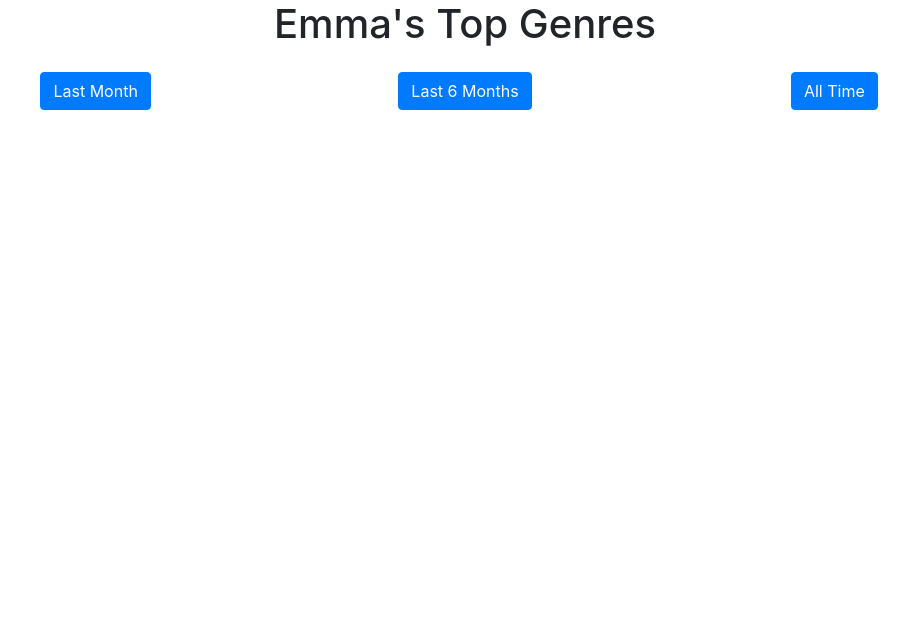
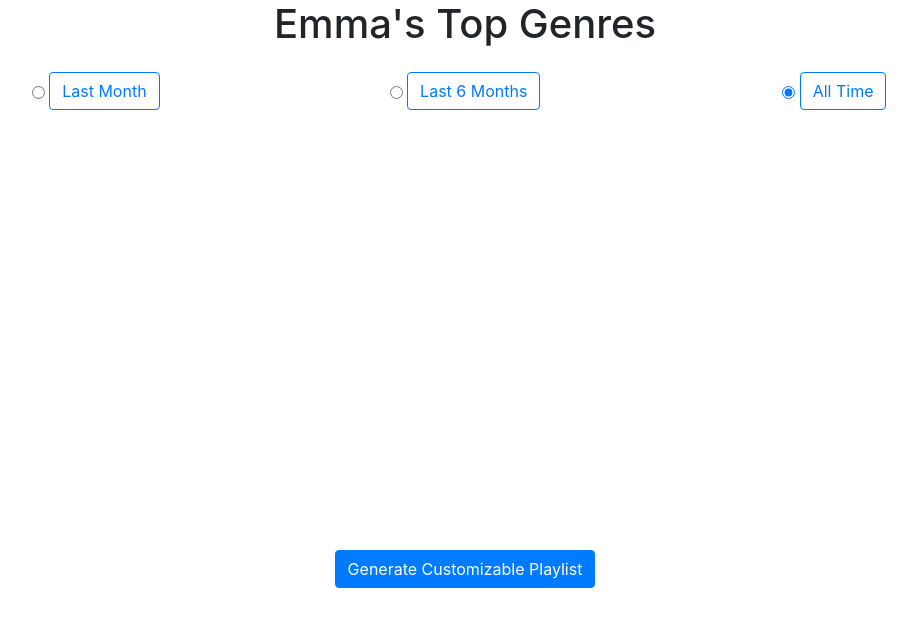
Before and after one commit to cis3296f22/Spotify-Genres-in-Python, a Django app: template templates/genres.html in a window 1280 px wide. Shown: the part 56-683 px from the top of the page, without its empty margins (175-1092 px from the left). Run offline with Django 4.2, Linux system fonts and the light colour scheme; the template is opened without the code that fills it, so the values that code supplies are empty.

Commit message:
Radio Buttons working but formatting is being weird for some reason, no data connection yet. Need more information

```diff
--- a/templates/genres.html
+++ b/templates/genres.html
@@ -42,14 +42,17 @@
             </div>
         </div>
         <div class="row p-3">
-                <div class="col-sm-4 text-center">
-                    <button type="button" class="btn btn-primary">Last Month</button>
+                <div class="col-sm-4 text-center ">
+                    <input class="btn-check" type="radio" name="time" id="radio1" autocomplete="off">
+                    <label class="btn btn-outline-primary" for="radio1">Last Month</label>
                 </div>
                 <div class="col-sm-4 text-center">
-                    <button type="button" class="btn btn-primary">Last 6 Months</button>
+                    <input class="btn-check" type="radio" name="time" id="radio2" autocomplete="off">
+                    <label class="btn btn-outline-primary" for="radio2">Last 6 Months</label>
                 </div>
                 <div class="col-sm-4 text-center">
-                    <button type="button" class="btn btn-primary">All Time</button>
+                    <input class="btn-check" type="radio" name="time" id="radio3" autocomplete="off" checked>
+                    <label class="btn btn-outline-primary" for="radio3">All Time</label>
                 </div>
         </div>
         <div class="row custom-row justify-content-center align-items-center">
@@ -57,8 +60,8 @@
                 {% for i in data %}
                 {% if forloop.counter < 6 %}
                 <div class ="p-3 border bg-light text-center">
-                                <input type="radio" class="btn-check" name="options-outlined" id="success-outlined" autocomplete="off" checked>
-                                <label class="btn btn-outline-success" for="success-outlined">{{i}}</label>
+                    <input type="radio" class="btn-check" name="top_genres_listed" id={{forloop.counter}} autocomplete="off">
+                    <label class="btn btn-outline-success" for={{forloop.counter}}>{{i}}</label>
                     <br>
                     <!--
                         <button type="button" class="btn btn-primary">
@@ -74,8 +77,8 @@
                 {% for i in data %}
                 {% if forloop.counter > 5 and forloop.counter < 11 %}
                 <div class ="p-3 border bg-light text-center">
-                            <input type="radio" class="btn-check" name="options-outlined" id="success-outlined" autocomplete="off" checked>
-                            <label class="btn btn-outline-success" for="success-outlined">{{i}}</label>
+                    <input type="radio" class="btn-check" name="top_genres_listed" id={{forloop.counter}} autocomplete="off">
+                    <label class="btn btn-outline-success" for={{forloop.counter}}>{{i}}</label>
                     <br>
                     <!--
                         <button type="button" class="btn btn-primary">
@@ -88,6 +91,11 @@
                 {% endfor %}
             </div>
         </div>
+        <div class="row p-3 justify-content-center align-items-center text-center">
+            <div class="col">
+                <a class="btn btn-primary" href="{% url 'generate_menu_view' %}" role="button">Generate Customizable Playlist</a>
+            </div>
+        </div>
     </div>
 
 
--- a/top_genres/urls.py
+++ b/top_genres/urls.py
@@ -6,5 +6,6 @@ urlpatterns = [
     path('genres/', views.genre_view, name='genre_view'),
     path('redirect/', views.redirect_view, name='redirect_view'),
     path('generate_menu/', views.generate_menu_view, name='generate_menu_view'),
-    path('playlist/', views.generate_playlist_view, name='generate_playlist_view')
+    path('playlist/', views.generate_playlist_view, name='generate_playlist_view'),
+    #path('artist_data/', views.get_genre_view, templateGenre, name='get_genre_view')
 ]
--- a/top_genres/views.py
+++ b/top_genres/views.py
@@ -81,3 +81,7 @@ def generate_playlist_view(request):
 def generate_menu_view(request):
 
     return render(request, "generate_menu.html", )
+
+
+#def get_genre_view(request, genreData):
+#    chosenGenre =
```
Also changed, not shown: 1 other file. Lines whose indentation alone changed are shown as unchanged.
